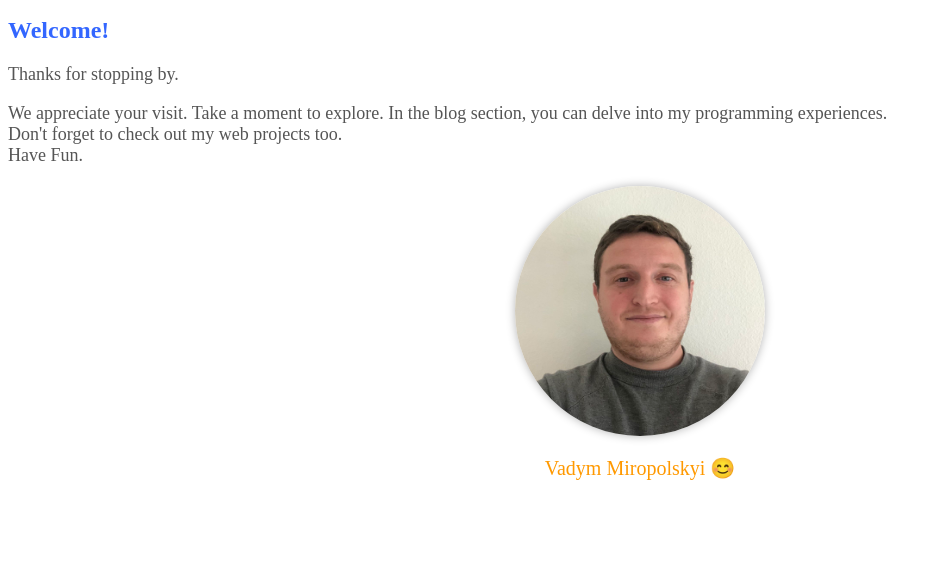
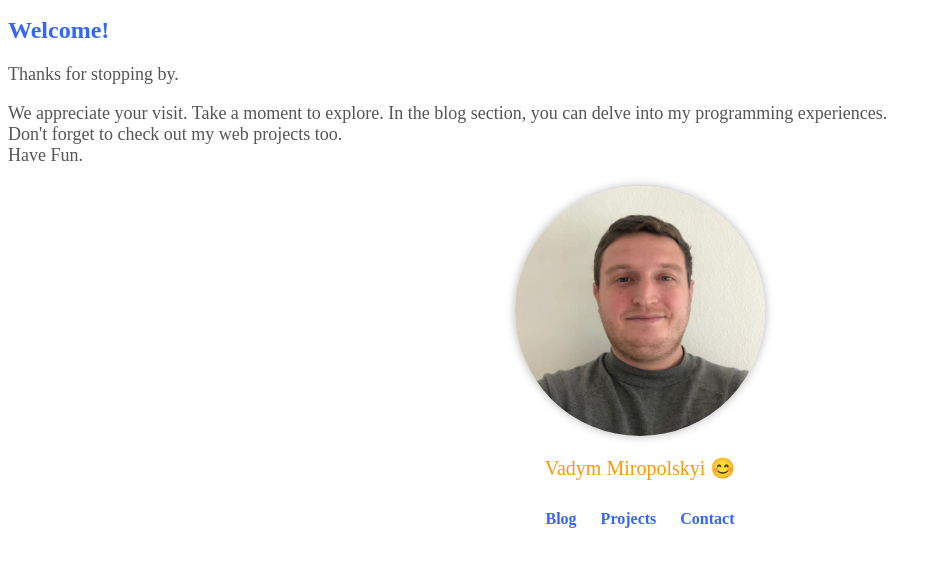
Before and after one commit to VadimMiropolskyi/profile_for_powercoders, a plain HTML site: page index.html in a window 1280 px wide. Shown: the part 57-624 px from the top of the page, without its empty margins (0-941 px from the left). Drawn offline with Linux system fonts and the light colour scheme.

Commit message:
finish Part 5 addet pages

```diff
--- a/index.html
+++ b/index.html
@@ -21,5 +21,11 @@
 
     <p class="signature">Vadym Miropolskyi &#x1F60A;</p>
 
+    <ul class="navigation">
+        <li><a href="blog/index.html" target="_blank">Blog</a></li>
+        <li><a href="projects/index.html" target="_blank">Projects</a></li>
+        <li><a href="contact/index.html" target="_blank">Contact</a></li>
+    </ul>
+
 </body>
 </html>
--- a/style.css
+++ b/style.css
@@ -30,3 +30,25 @@
     color: #FF9900;
     text-align: center;
   }
+
+  .navigation {
+    list-style: none;
+    padding: 0;
+    margin-top: 30px;
+    text-align: center;
+}
+
+.navigation li {
+    display: inline-block;
+    margin: 0 10px;
+}
+
+.navigation li a {
+    text-decoration: none;
+    color: #3366FF;
+    font-weight: bold;
+}
+
+.navigation li a:hover {
+    color: #FF0066;
+}
```
Also changed, not shown: blog/index.html (added, +18 -0 lines), contact/index.html (added, +21 -0 lines), projects/index.html (added, +14 -0 lines).
